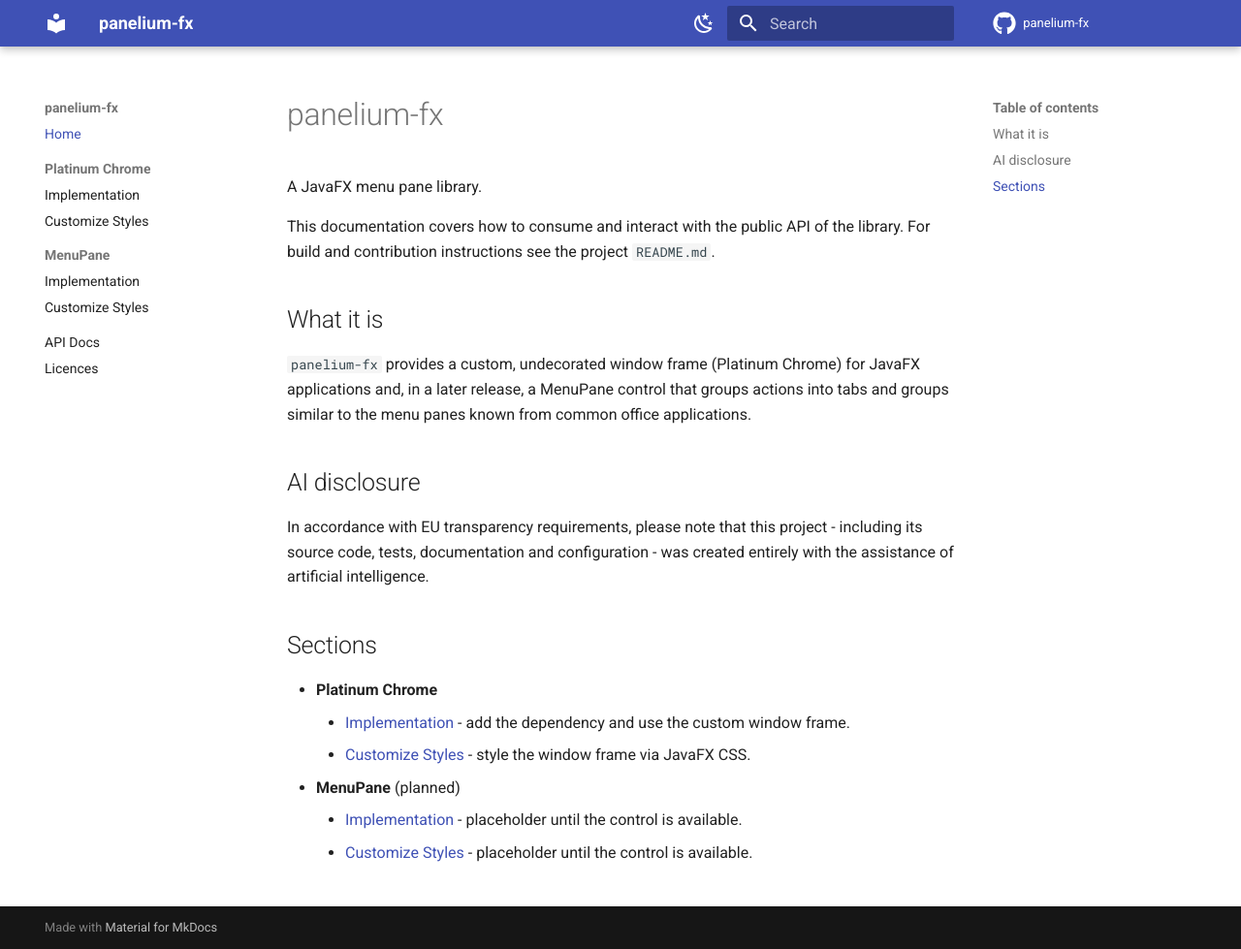
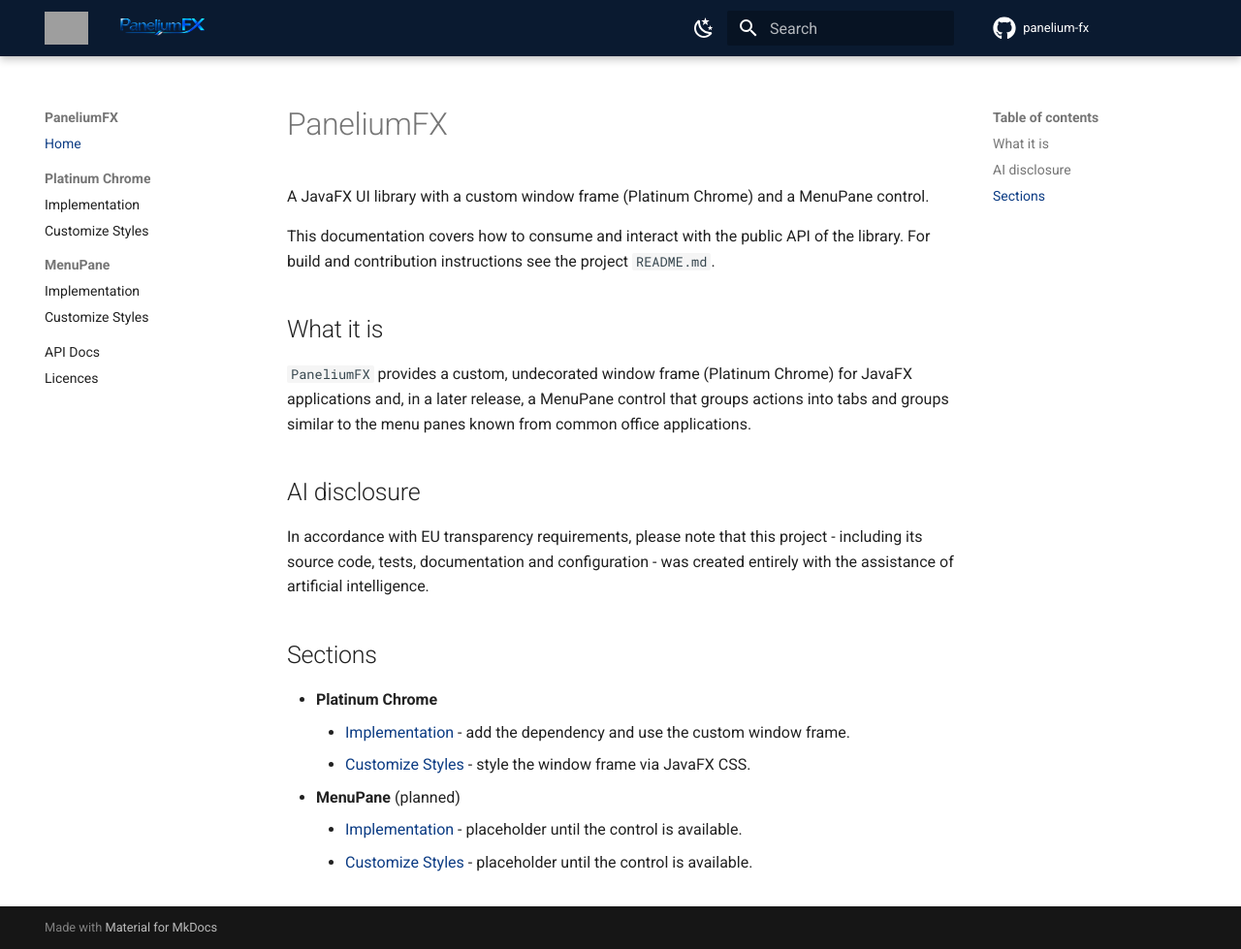
Before and after one commit to KleinerHacker/panelium-fx, an MkDocs documentation site: the page built from docs/docs/index.md, in a window 1280 px wide and 979 px high. Shown: the whole window at 97% size. Built offline with MkDocs 1.6.1 and Material for MkDocs 9.7.7, drawn with Linux system fonts in a browser that asks for light colours; comment, search, counter and statistics services are not loaded; the version menu is left out; grey boxes are pictures that could not be loaded.

Commit message:
Revise project branding and UI assets: updated name to "PaneliumFX" across docs, metadata, and styles. Enhanced documentation with new descriptions, logo, banner, and favicon. Updated site theme and color palette, aligning with the redesigned project identity.

```diff
--- a/docs/docs/index.md
+++ b/docs/docs/index.md
@@ -1,13 +1,13 @@
-# panelium-fx
+# PaneliumFX
 
-A JavaFX menu pane library.
+A JavaFX UI library with a custom window frame (Platinum Chrome) and a MenuPane control.
 
 This documentation covers how to consume and interact with the public API of the
 library. For build and contribution instructions see the project `README.md`.
 
 ## What it is
 
-`panelium-fx` provides a custom, undecorated window frame (Platinum Chrome) for
+`PaneliumFX` provides a custom, undecorated window frame (Platinum Chrome) for
 JavaFX applications and, in a later release, a MenuPane control that groups actions
 into tabs and groups similar to the menu panes known from common office
 applications.
--- a/docs/docs/platinum-chrome/implementation.md
+++ b/docs/docs/platinum-chrome/implementation.md
@@ -1,6 +1,6 @@
 # Platinum Chrome - Implementation
 
-`panelium-fx` can turn a JavaFX window into an undecorated, transparent window with its
+`PaneliumFX` can turn a JavaFX window into an undecorated, transparent window with its
 own frame (`ChromePane`) around the actual content: drop shadow, border, a composable
 caption bar and the content area.
 
--- a/docs/docs/stylesheets/extra.css
+++ b/docs/docs/stylesheets/extra.css
@@ -1,15 +1,55 @@
-/* Additional styling for the panelium-fx documentation. */
+/* Additional styling for the panelium-fx documentation.
+   Colours are derived from the project logo (logo.png): a deep navy base with a
+   vivid azure accent and pale-blue tints. */
 
 :root {
-    --md-primary-fg-color: #3f51b5;
-    --md-primary-fg-color--light: #6573c3;
-    --md-primary-fg-color--dark: #2c387e;
-    --md-accent-fg-color: #7986cb;
+    --md-primary-fg-color: #0c3c84;
+    --md-primary-fg-color--light: #1450a5;
+    --md-primary-fg-color--dark: #082a5e;
+
+    --md-accent-fg-color: #0c6cfc;
+    --md-accent-fg-color--transparent: rgba(12, 108, 252, 0.1);
+
+    --md-typeset-a-color: #0c54cc;
 }
 
 [data-md-color-scheme="slate"] {
-    --md-primary-fg-color: #7986cb;
-    --md-primary-fg-color--light: #9fa8da;
-    --md-primary-fg-color--dark: #5c6bc0;
-    --md-accent-fg-color: #9fa8da;
+    --md-hue: 222;
+
+    --md-primary-fg-color: #0c3c84;
+    --md-primary-fg-color--light: #1e5bb8;
+    --md-primary-fg-color--dark: #082a5e;
+
+    --md-accent-fg-color: #4d9bff;
+    --md-accent-fg-color--transparent: rgba(77, 155, 255, 0.12);
+
+    --md-typeset-a-color: #6db1ff;
 }
+
+/* Keep the header on a dark navy ground in both colour schemes so the metallic
+   blue banner logo stays legible regardless of light or dark mode. */
+.md-header,
+.md-tabs,
+.md-footer__inner {
+    background-color: #0a1a30;
+}
+
+/* Replace the plain-text site name in the header with the banner image, while
+   keeping the logo mark (theme.logo) and the active page title on scroll. */
+.md-header__topic:first-child .md-ellipsis {
+    display: inline-block;
+    width: 6.4rem;
+    height: 1.5rem;
+    color: transparent;
+    background-image: url("../assets/images/banner.png");
+    background-repeat: no-repeat;
+    background-position: left center;
+    background-size: contain;
+    transform: translateY(0.55dvi);
+}
+
+.md-header__button.md-logo img,
+.md-header__button.md-logo svg {
+    height: 1.7rem;
+    width: auto;
+}
--- a/docs/mkdocs.yml
+++ b/docs/mkdocs.yml
@@ -1,5 +1,5 @@
-site_name: panelium-fx
-site_description: A JavaFX menu pane library with a custom window frame
+site_name: PaneliumFX
+site_description: A JavaFX UI library with a custom window frame (Platinum Chrome) and a MenuPane control
 # Must include the mike version segment (here the "latest" alias): mike deploys every version
 # under /panelium-fx/<version>/, so links derived from site_url need that segment.
 site_url: https://kleinerhacker.github.io/panelium-fx/latest/
@@ -12,6 +12,8 @@
 
 theme:
   name: material
+  logo: assets/images/icon.png
+  favicon: assets/images/icon.png
   palette:
     - media: "(prefers-color-scheme: light)"
       scheme: default
```
Also changed, not shown: .claude/skills/project-docs/SKILL.md, README.md, docs/docs/assets/images/banner.png, 2 other files.
